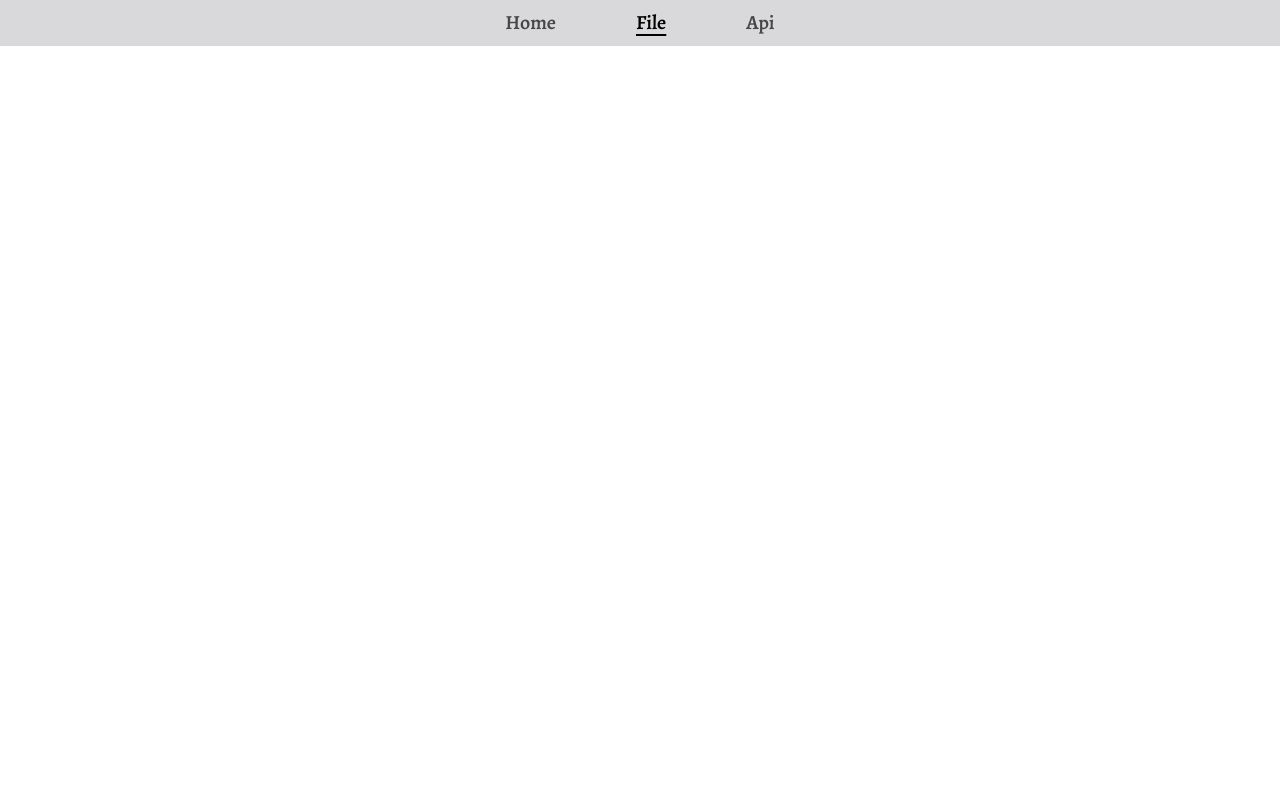
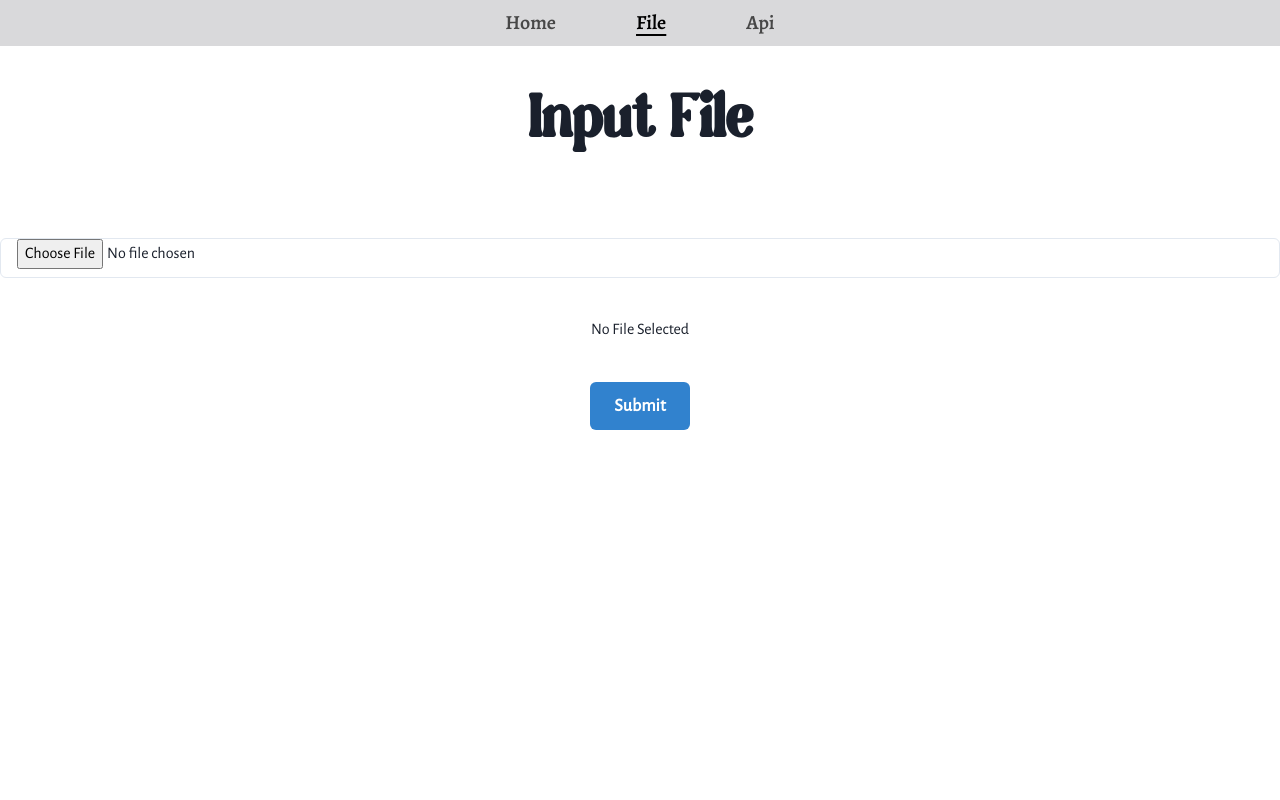
Before and after one commit to mutawalle/IF2122_Tucil3, a React (Create React App) app: page /file in a window 1280 px wide. Shown: the top 800 px of the page. Built offline with nearby package versions, Linux system fonts and the light colour scheme.

Commit message:
Feat : inputFile

```diff
--- a/src/pages/inputApi/InputApiPage.jsx
+++ b/src/pages/inputApi/InputApiPage.jsx
@@ -1,6 +1,7 @@
 import React from 'react'
+import { useState } from 'react'
 import Navbar from '../../components/navbar'
-import { Box, Flex, Text, Input, Button } from '@chakra-ui/react'
+import { Box, Flex, Text, Input, Button, } from '@chakra-ui/react'
 import Footer from '../../components/footer'
 
 function InputApiPage() {
--- a/src/pages/inputFile/InputFilePage.jsx
+++ b/src/pages/inputFile/InputFilePage.jsx
@@ -1,13 +1,22 @@
-import React from 'react'
+import {React,useState} from 'react'
 import Navbar from '../../components/navbar'
-import { Box, Flex, Text, Input, Button } from '@chakra-ui/react'
+import { Box, Flex, Text, Input, Button, Heading } from '@chakra-ui/react'
 import Footer from '../../components/footer'
 
 function InputFilePage() {
+  const [file, setFile] = useState("No File Selected")
   return (
     <>
       <Navbar />
       <Box bg="#ffffff" minH="100vh">
+        <Flex flexDir="column" alignItems="center" gap={10} mt={10} mb={0}>
+          <Heading fontSize={{ base: '4xl', lg: '6xl' }} mb={{ base: 4, md: 10, lg: 10 }} text-align="center">
+            Input File
+          </Heading>
+          <Input type="file" onChange={(e) => setFile(e.target.files[0].name)} />
+          <Text>{file}</Text>
+          <Button colorScheme="blue" size="lg" onClick={() => console.log(file)}>Submit</Button>
+        </Flex>
       </Box>
       <Footer/>
     </>
```
Also changed, not shown: src/utils/utility.js (added, +23 -0 lines), src/components/footer/index.jsx (renamed from src/components/footer/index.js), src/utils/test.txt (added).
